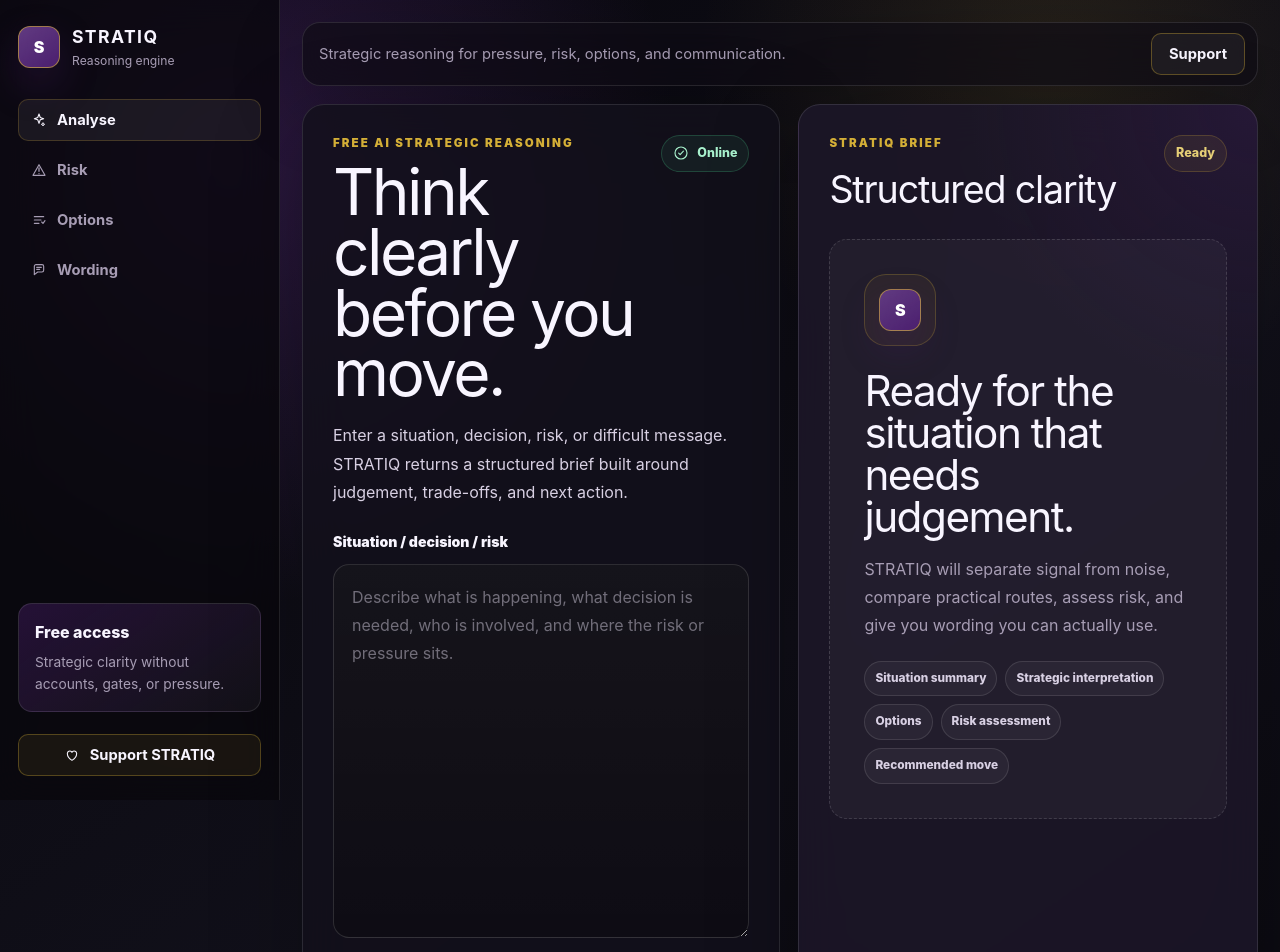
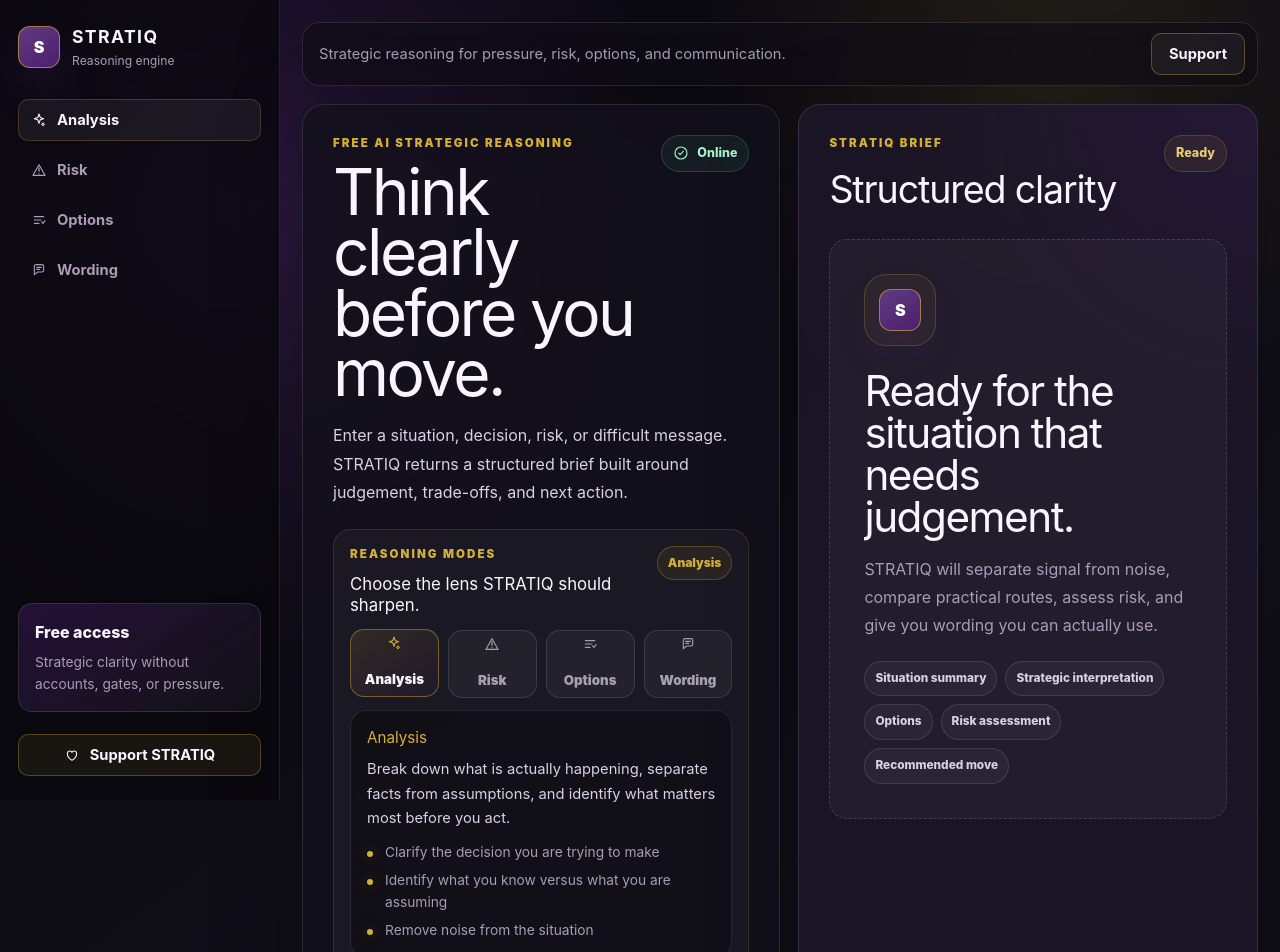
Before and after one commit to nads1983-coder/getstratiq, a Next.js app: page / in a window 1280 px wide. Shown: the top 952 px of the page. Built offline with nearby package versions, Linux system fonts and the light colour scheme.

Commit message:
Add STRATIQ modes and Plausible tracking

```diff
--- a/app/globals.css
+++ b/app/globals.css
@@ -93,6 +93,106 @@
 }
 .brief-header > span { border-color: rgba(212, 175, 55, 0.22); background: rgba(212, 175, 55, 0.08); color: #e6cf76; }
 .tool-intro { max-width: 760px; margin: 18px 0 0; color: var(--soft); font-size: 1rem; line-height: 1.8; }
+.mode-panel {
+  margin-top: 22px;
+  border: 1px solid rgba(212, 175, 55, 0.16);
+  border-radius: 18px;
+  background: rgba(255, 255, 255, 0.038);
+  padding: 16px;
+}
+.mode-heading {
+  display: flex;
+  align-items: flex-start;
+  justify-content: space-between;
+  gap: 14px;
+}
+.mode-heading h2 {
+  margin: 0;
+  color: var(--ink);
+  font-size: 1.05rem;
+  line-height: 1.25;
+}
+.mode-heading > span {
+  flex: 0 0 auto;
+  border: 1px solid rgba(212, 175, 55, 0.28);
+  border-radius: 999px;
+  background: rgba(212, 175, 55, 0.08);
+  color: var(--gold);
+  padding: 7px 10px;
+  font-size: 0.75rem;
+  font-weight: 900;
+}
+.mode-grid {
+  display: grid;
+  grid-template-columns: repeat(4, minmax(0, 1fr));
+  gap: 9px;
+  margin-top: 14px;
+}
+.mode-card {
+  min-height: 68px;
+  display: grid;
+  place-items: center;
+  gap: 7px;
+  border: 1px solid var(--line);
+  border-radius: 14px;
+  background: rgba(255, 255, 255, 0.045);
+  color: var(--muted);
+  font-size: 0.83rem;
+  font-weight: 900;
+  transition: border-color 180ms ease, background 180ms ease, color 180ms ease, transform 180ms ease;
+}
+.mode-card:hover,
+.mode-card.active {
+  border-color: rgba(212, 175, 55, 0.44);
+  background: linear-gradient(145deg, rgba(212, 175, 55, 0.12), rgba(75, 31, 111, 0.12));
+  color: var(--ink);
+  transform: translateY(-1px);
+}
+.mode-card.active svg { color: var(--gold); }
+.mode-detail {
+  margin-top: 12px;
+  border: 1px solid rgba(255, 255, 255, 0.1);
+  border-radius: 16px;
+  background: rgba(8, 7, 13, 0.5);
+  padding: 16px;
+}
+.mode-detail h3 {
+  margin: 0;
+  color: var(--gold);
+  font-size: 0.95rem;
+}
+.mode-detail p {
+  margin: 8px 0 0;
+  color: var(--soft);
+  font-size: 0.92rem;
+  line-height: 1.65;
+}
+.mode-detail ul {
+  display: grid;
+  gap: 7px;
+  margin: 12px 0 0;
+  padding: 0;
+  list-style: none;
+}
+.mode-detail li {
+  position: relative;
+  color: var(--muted);
+  font-size: 0.86rem;
+  line-height: 1.55;
+  padding-left: 18px;
+}
+.mode-detail li::before {
+  content: "";
+  position: absolute;
+  left: 0;
+  top: 0.62em;
+  width: 6px;
+  height: 6px;
+  border-radius: 999px;
+  background: var(--gold);
+  box-shadow: 0 0 14px rgba(212, 175, 55, 0.34);
+}
+
 .analysis-form { display: grid; gap: 12px; margin-top: 24px; }
 .input-label { color: var(--ink); font-size: 0.88rem; font-weight: 900; }
 .situation-input {
@@ -189,7 +289,7 @@
   .panel-heading, .brief-header { align-items: flex-start; } .system-status { display: none; }
   h1 { font-size: clamp(2.35rem, 13vw, 3.8rem); } .tool-intro { font-size: 0.94rem; line-height: 1.65; }
   .situation-input { min-height: 238px; border-radius: 14px; font-size: 16px; } .form-meta { flex-direction: column; gap: 4px; }
-  .primary-action { min-height: 56px; border-radius: 14px; } .prompt-strip { grid-template-columns: 1fr; } .prompt-strip button { min-height: auto; }
+  .primary-action { min-height: 56px; border-radius: 14px; } .mode-grid { grid-template-columns: 1fr; } .mode-card { min-height: 62px; } .mode-heading { flex-direction: column; } .prompt-strip { grid-template-columns: 1fr; } .prompt-strip button { min-height: auto; }
   .empty-state { min-height: 330px; align-content: start; } .brief-card { grid-template-columns: 1fr; gap: 12px; }
   .insight-rail { grid-template-columns: 1fr; gap: 10px; } .app-footer { flex-direction: column; align-items: flex-start; }
 }
--- a/app/layout.tsx
+++ b/app/layout.tsx
@@ -73,6 +73,16 @@
 export default function RootLayout({ children }: Readonly<{ children: React.ReactNode }>) {
   return (
     <html lang="en-GB">
+      <head>
+        {/* Privacy-friendly analytics by Plausible */}
+        <script async src="https://plausible.io/js/pa-EOhrmj_IA3OYx_GKLAeFY.js"></script>
+        <script
+          dangerouslySetInnerHTML={{
+            __html:
+              "window.plausible=window.plausible||function(){(plausible.q=plausible.q||[]).push(arguments)},plausible.init=plausible.init||function(i){plausible.o=i||{}};plausible.init()"
+          }}
+        />
+      </head>
       <body>{children}</body>
     </html>
   );
--- a/app/page.tsx
+++ b/app/page.tsx
@@ -10,7 +10,55 @@
   "A stakeholder is pushing for speed, but I can see operational risk that has not been acknowledged."
 ];
 
-const navItems = ["Analyse", "Risk", "Options", "Wording"];
+const navItems = ["Analysis", "Risk", "Options", "Wording"];
+
+const productModes = [
+  {
+    title: "Analysis",
+    icon: "analyse" as IconName,
+    summary:
+      "Break down what is actually happening, separate facts from assumptions, and identify what matters most before you act.",
+    steps: [
+      "Clarify the decision you are trying to make",
+      "Identify what you know versus what you are assuming",
+      "Remove noise from the situation"
+    ]
+  },
+  {
+    title: "Risk",
+    icon: "risk" as IconName,
+    summary:
+      "Identify what could go wrong, what is uncertain, and where you may be moving too quickly.",
+    steps: [
+      "Look for missing information",
+      "Check whether urgency is genuine",
+      "Consider the likely outcome if nothing changes"
+    ]
+  },
+  {
+    title: "Options",
+    icon: "options" as IconName,
+    summary:
+      "Pressure-test your possible next moves and understand which option gives you the most clarity, control, and flexibility.",
+    steps: [
+      "Compare the safest move against the fastest move",
+      "Avoid deciding from pressure alone",
+      "Choose the option that preserves clarity and control"
+    ]
+  },
+  {
+    title: "Wording",
+    icon: "wording" as IconName,
+    summary:
+      "Turn your next move into clear, calm, usable wording so you can communicate without overexplaining.",
+    steps: [
+      "Keep the message short",
+      "Ask for the missing information directly",
+      "Avoid emotional or defensive wording"
+    ]
+  }
+];
+
 const expectedSections = [
   "Situation summary",
   "Strategic interpretation",
@@ -111,6 +159,7 @@
 
 function navIconName(item: string): IconName {
   if (item === "Risk") return "risk";
+  if (item === "Analysis") return "analyse";
   if (item === "Options") return "options";
   if (item === "Wording") return "wording";
   return "analyse";
@@ -121,9 +170,11 @@
   const [result, setResult] = useState("");
   const [error, setError] = useState("");
   const [loading, setLoading] = useState(false);
+  const [activeMode, setActiveMode] = useState(productModes[0].title);
 
   const sections = useMemo(() => parseBrief(result), [result]);
   const characterCount = situation.trim().length;
+  const activeModeDetails = productModes.find((mode) => mode.title === activeMode) || productModes[0];
 
   async function analyse(event: FormEvent<HTMLFormElement>) {
     event.preventDefault();
@@ -200,7 +251,7 @@
 
         <nav className="side-nav" aria-label="Primary">
           {navItems.map((item) => (
-            <a key={item} href="#workspace" className={item === "Analyse" ? "active" : ""}>
+            <a key={item} href="#workspace" className={item === activeMode ? "active" : ""}>
               <Icon name={navIconName(item)} />
               {item}
             </a>
@@ -248,6 +299,44 @@
             <p className="tool-intro">
               Enter a situation, decision, risk, or difficult message. STRATIQ returns a structured brief built around judgement, trade-offs, and next action.
             </p>
+
+
+            <section className="mode-panel" aria-labelledby="mode-title">
+              <div className="mode-heading">
+                <div>
+                  <p className="eyebrow">Reasoning modes</p>
+                  <h2 id="mode-title">Choose the lens STRATIQ should sharpen.</h2>
+                </div>
+                <span>{activeModeDetails.title}</span>
+              </div>
+
+              <div className="mode-grid" role="tablist" aria-label="STRATIQ reasoning sections">
+                {productModes.map((mode) => (
+                  <button
+                    key={mode.title}
+                    type="button"
+                    role="tab"
+                    aria-selected={activeMode === mode.title}
+                    aria-controls="mode-detail"
+                    className={activeMode === mode.title ? "mode-card active" : "mode-card"}
+                    onClick={() => setActiveMode(mode.title)}
+                  >
+                    <Icon name={mode.icon} />
+                    <span>{mode.title}</span>
+                  </button>
+                ))}
+              </div>
+
+              <article id="mode-detail" className="mode-detail" role="tabpanel">
+                <h3>{activeModeDetails.title}</h3>
+                <p>{activeModeDetails.summary}</p>
+                <ul>
+                  {activeModeDetails.steps.map((step) => (
+                    <li key={step}>{step}</li>
+                  ))}
+                </ul>
+              </article>
+            </section>
 
             <form onSubmit={analyse} className="analysis-form">
               <label className="input-label" htmlFor="situation">
```
